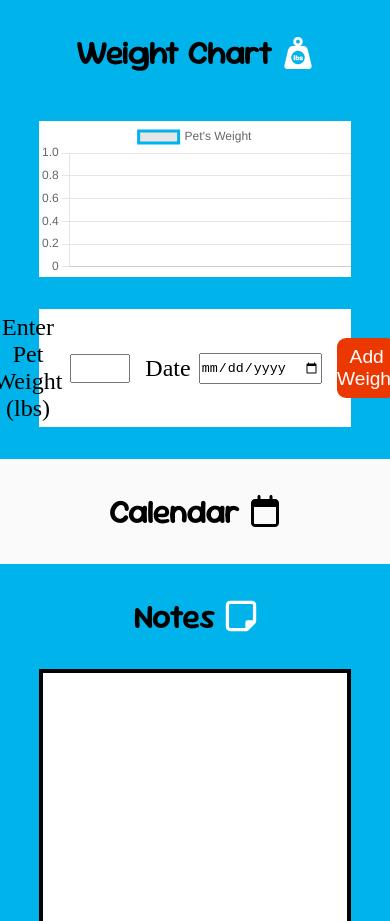
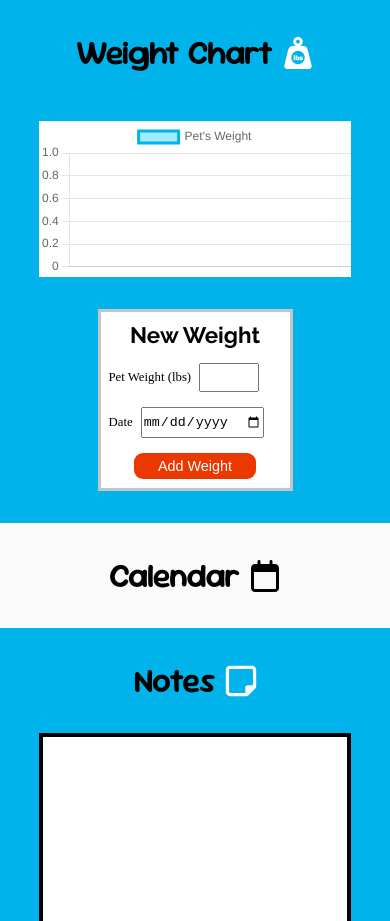
Before and after one commit to javierb256/My-Pet-Care, a React (Vite) app: page /My-Pet-Care/home in a window 390 px wide. Shown: the part 880-1801 px from the top of the page. Built offline with nearby package versions, Linux system fonts and the light colour scheme.

Commit message:
updated New Weight container and made it responsive

```diff
--- a/src/components/WeightChart/WeightChart.tsx
+++ b/src/components/WeightChart/WeightChart.tsx
@@ -45,6 +45,7 @@ function WeightChart({ data, petName }: any) {
         label: petName === "" ? `Pet's Weight` : petName + "'s Weight",
         data: sortedData,
         borderColor: "hsl(194, 100%, 46%)",
+        backgroundColor: "hsl(193, 100.00%, 81.80%)"
       },
     ],
   };
--- a/src/index.css
+++ b/src/index.css
@@ -76,7 +76,8 @@ h2,
 h3,
 h4,
 h5,
-h6 {
+h6,
+legend {
   font-family: ralewayBold;
 }
 
--- a/src/pages/Home/Home.module.css
+++ b/src/pages/Home/Home.module.css
@@ -169,16 +169,20 @@
 
 .new-weight-container {
   display: flex;
-  align-items: center;
-  justify-content: center;
+  flex-direction: column;
+  border: 3px solid rgb(197, 197, 197);
   background-color: white;
   margin-left: auto;
   margin-right: auto;
   margin-top: 2rem;
-  max-width: 600px;
-  padding: 0.3rem 0.5rem;
+  max-width: 400px;
+  padding: 0.6rem 0.5rem;
   text-align: center;
   gap: 15px;
+}
+
+.new-weight-container legend {
+  font-size: 2rem;
 }
 
 .new-weight-container label {
@@ -199,8 +203,12 @@
 
 .new-weight-container button {
   margin-top: 0;
-  margin-left: 0;
-  margin-right: 0;
+  margin-left: auto;
+  margin-right: auto;
+}
+
+.new-weight-container label:first-child input{
+  flex-grow: 1;
 }
 
 
@@ -244,6 +252,20 @@
   .home-section h2 {
     font-size: 3rem;
   }
+
+  .new-weight-container {
+    width: 50%;
+  }
+
+  .new-weight-container legend {
+    font-size: 1.6rem;
+  }
+
+  .new-weight-container label {
+    font-size: 1.2rem;
+  }
+
+
 }
 
 @media screen and (max-width: 550px) {
@@ -283,6 +305,20 @@
   .pet-fact-flex {
     gap: 10px;
   }
+
+  .new-weight-container legend {
+    font-size: 1.4rem;
+  }
+
+  .new-weight-container label {
+    font-size: .9rem;
+  }
+
+  .new-weight-container button[type="submit"] {
+    padding: .3rem 0;
+    font-size: 1.1rem;
+  }
+
 }
 
 @media screen and (max-width: 400px) {
@@ -317,4 +353,14 @@
   .pet-fact-flex {
     flex-direction: column;
   }
+
+  .new-weight-container label {
+    font-size: .8rem;
+  }
+
+  .new-weight-container button[type="submit"] {
+    padding: .3rem 0;
+    font-size: .9rem;
+    width: 70%;
+  }
 }
--- a/src/pages/Home/Home.tsx
+++ b/src/pages/Home/Home.tsx
@@ -134,19 +134,19 @@ function Home() {
           </span>
         </h2>
         <div className={styles["chart-container"]}>
-          <WeightChart data={dataArray} petName={petName}/>
-
-          <form
+          <WeightChart data={dataArray} petName={petName} />
+        </div>
+        <form
             className={styles["new-weight-container"]}
             onSubmit={handleChartDataSubmit}
           >
+            <legend>New Weight</legend>
             <label htmlFor="weight">
-              Enter Pet Weight (lbs)
+              Pet Weight (lbs)
               <input
                 type="number"
                 id="weight"
                 name="weight"
-                // value={petWeight}
                 value={weightDataForm.weight}
                 onChange={handleChange}
                 min={1}
@@ -168,7 +168,6 @@ function Home() {
               Add Weight
             </button>
           </form>
-        </div>
       </section>
       {/* calendar chart */}
       <section className={styles["home-section"]}>
```
